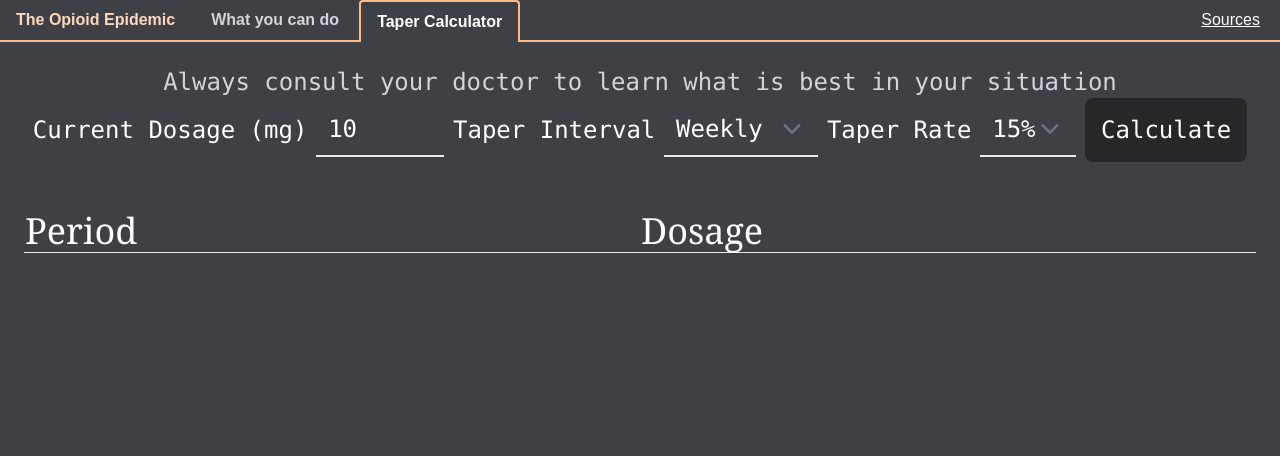
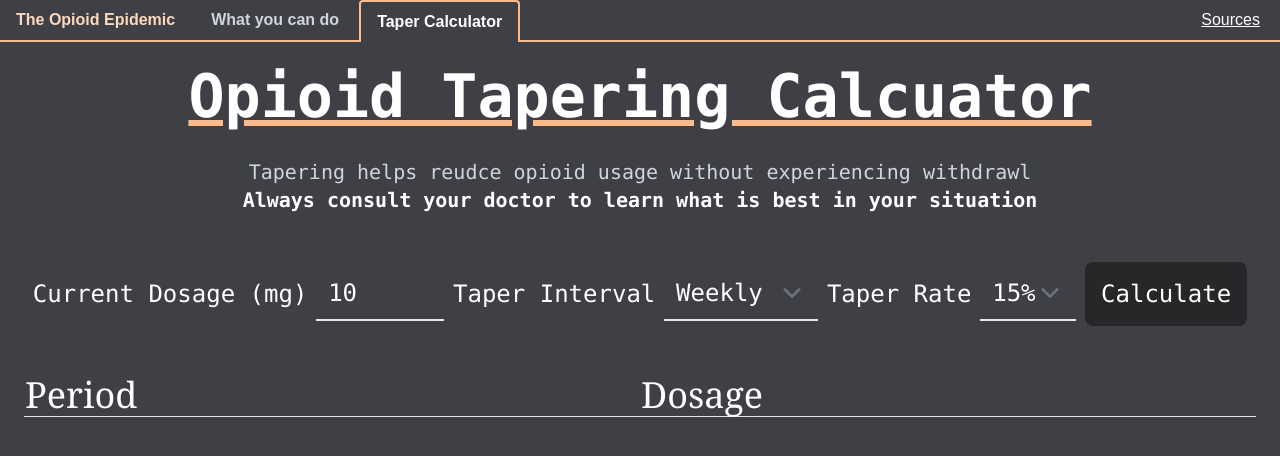
Before and after one commit to opioidepidemic/opioidepidemic.github.io, a website: page 3.html in a window 1280 px wide. Drawn offline with nearby package versions, Linux system fonts and the light colour scheme.

Commit message:
Add title to calcualtor

```diff
--- a/3.html
+++ b/3.html
@@ -49,7 +49,14 @@
   </nav>
 
   <main class="p-6 font-mono">
-    <h3 class="text-gray-300 text-center text-2xl">Always consult your doctor to learn what is best in your situation
+    <h1 class="text-white text-center text-6xl decoration-orange-300 underline font-semibold mb-8">Opioid Tapering
+      Calcuator
+    </h1>
+
+    <h3 class="text-gray-300 text-center text-xl mb-12">
+      Tapering helps reudce opioid usage without experiencing withdrawl<br>
+      <b class="text-white">Always consult your doctor to learn what is best in your situation</b>
+    </h3>
     <!-- <h1 class="text-center text-4xl text-orange-500 font-semibold mb-12">Always consult a doctor to learn what is best
       for your situation
     </h1> -->
```
Lines whose indentation alone changed are shown as unchanged.
